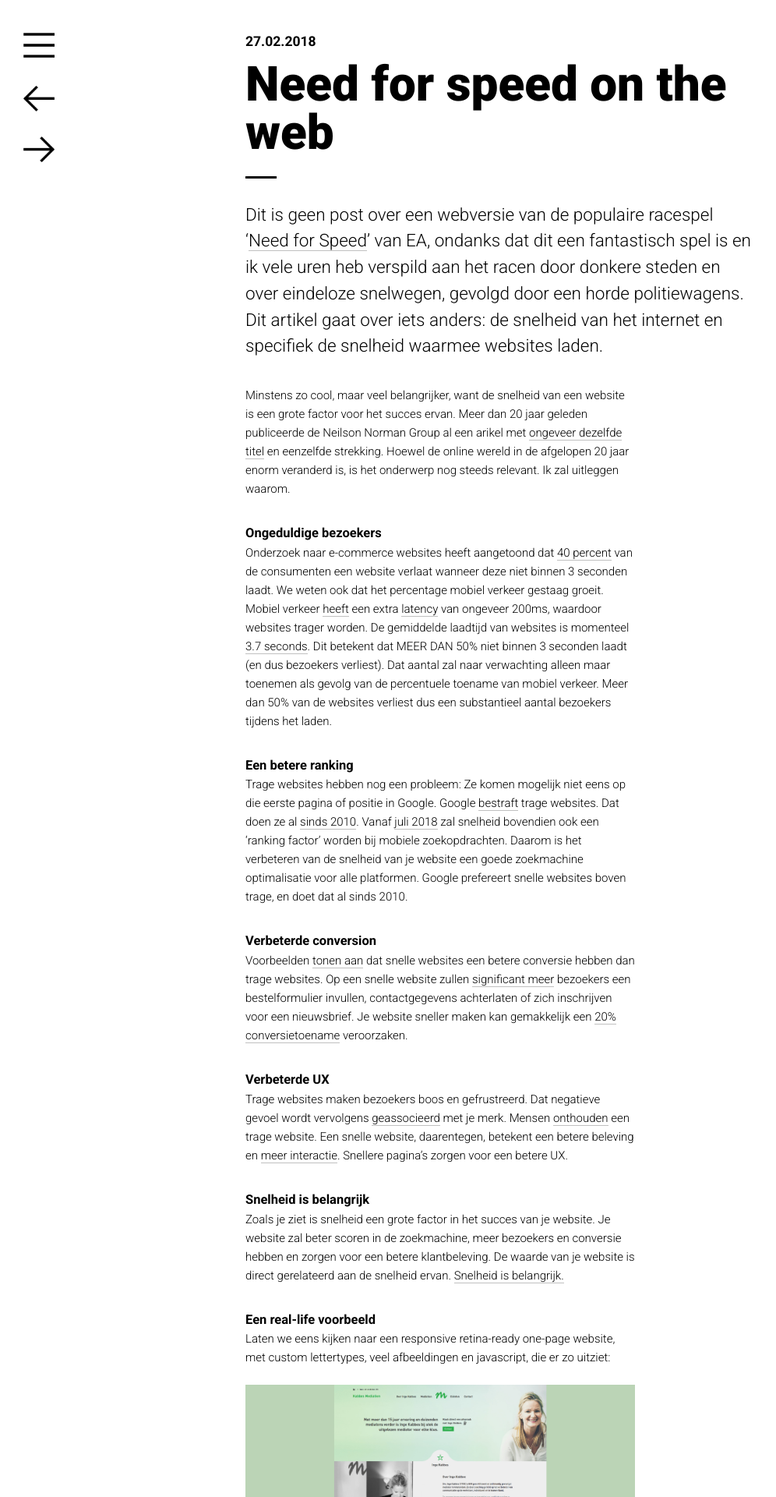
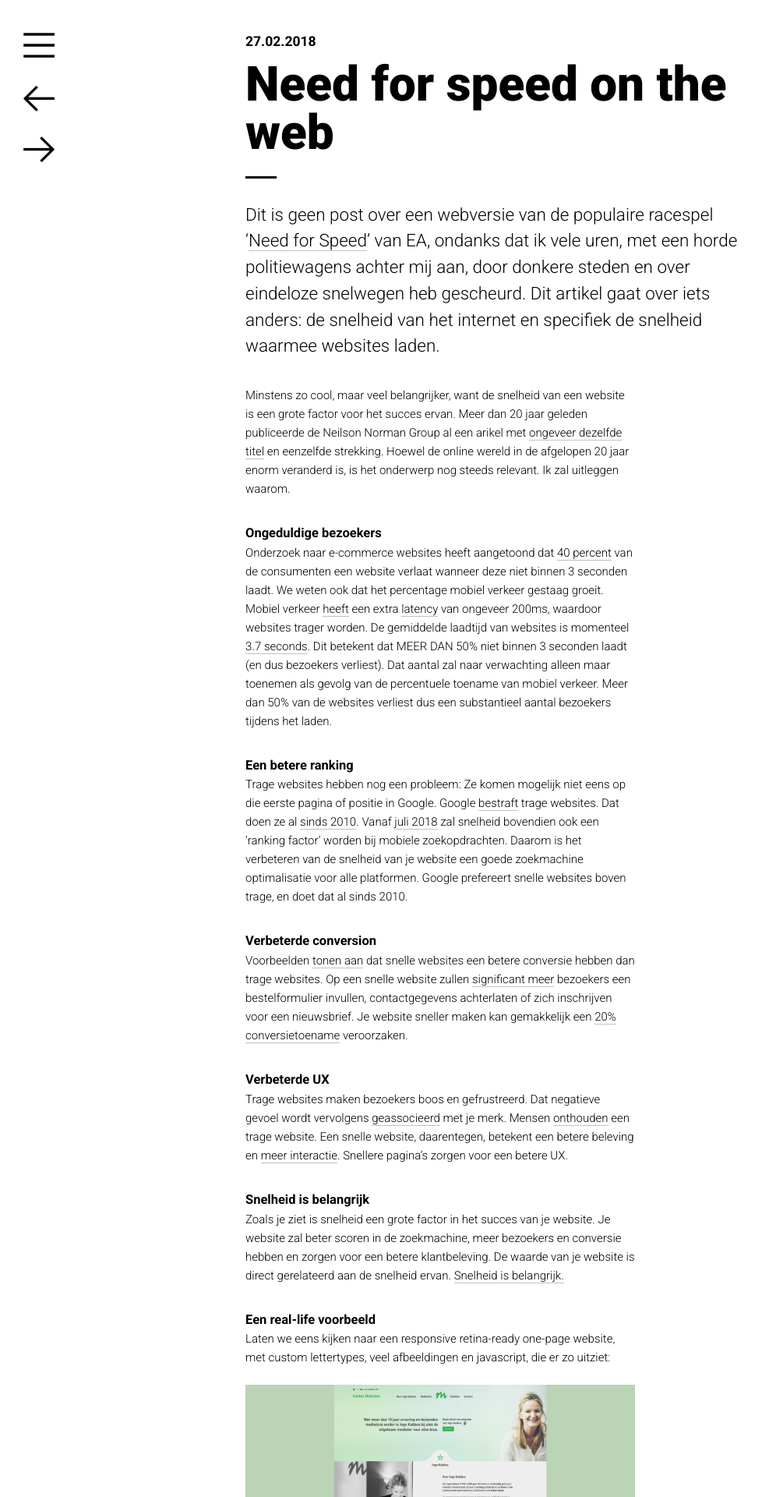
Before and after one commit to jhvanderschee/usecuewebsitenl, a Jekyll site: the page built from _posts/2018-02-27-need-for-speed-on-the-web.md, in a window 1280 px wide. Shown: the top 1920 px of the page at 78% size, without its empty margins (0-996 px from the left). Built offline with Jekyll 4.4.1, drawn with Linux system fonts in a browser that asks for light colours; nearby versions of some CDN libraries.

Commit message:
Updated '_posts/2018-02-27-need-for-speed-on-the-web.md' via CloudCannon

```diff
--- a/_posts/2018-02-27-need-for-speed-on-the-web.md
+++ b/_posts/2018-02-27-need-for-speed-on-the-web.md
@@ -2,7 +2,7 @@
 title: Need for speed on the web
 ---
 
-Dit is geen post over een webversie van de populaire racespel '[Need for Speed](https://en.wikipedia.org/wiki/Need_for_Speed)' van EA, ondanks dat dit een fantastisch spel is en ik vele uren heb verspild aan het racen door donkere steden en over eindeloze snelwegen, gevolgd door een horde politiewagens. Dit artikel gaat over iets anders: de snelheid van het internet en specifiek de snelheid waarmee websites laden.
+Dit is geen post over een webversie van de populaire racespel '[Need for Speed](https://en.wikipedia.org/wiki/Need_for_Speed)' van EA, ondanks dat ik vele uren, met een horde politiewagens achter mij aan, door donkere steden en over eindeloze snelwegen heb gescheurd. Dit artikel gaat over iets anders: de snelheid van het internet en specifiek de snelheid waarmee websites laden.
 
 Minstens zo cool, maar veel belangrijker, want de snelheid van een website is een grote factor voor het succes ervan. Meer dan 20 jaar geleden publiceerde de Neilson Norman Group al een arikel met [ongeveer dezelfde titel](https://www.nngroup.com/articles/the-need-for-speed/) en eenzelfde strekking. Hoewel de online wereld in de afgelopen 20 jaar enorm veranderd is, is het onderwerp nog steeds relevant. Ik zal uitleggen waarom.
 
@@ -32,7 +32,7 @@ Laten we eens kijken naar een responsive retina-ready one-page website, met cust
 
 ![](/uploads/speedexample.jpg)
 
-Deze pagina is slechts  1 megabyte groot en laadt in [0.6 seconds](https://gtmetrix.com/reports/pink-fjord.cloudvent.net/trXljyaE), volgens [GT Metrix](https://gtmetrix.com/). Weet dat dit betekent dat het toch nog 5 seconden duurt over een 3G verbinding, volgens [Google mobile speed tester for 3G](https://testmysite.withgoogle.com/intl/gb-int). Gelukkig hebben de meeste mensen tegenwoordig 4G, maar het toont wel aan dat een website niet snel snel genoeg is.
+Deze pagina is slechts 1 megabyte groot en laadt in [0.6 seconds](https://gtmetrix.com/reports/pink-fjord.cloudvent.net/trXljyaE), volgens [GT Metrix](https://gtmetrix.com/). Weet dat dit betekent dat het toch nog 5 seconden duurt over een 3G verbinding, volgens [Google mobile speed tester for 3G](https://testmysite.withgoogle.com/intl/gb-int). Gelukkig hebben de meeste mensen tegenwoordig 4G, maar het toont wel aan dat een website niet snel snel genoeg is.
 
 ## Snelheid testen en optimaliseren
 
```
